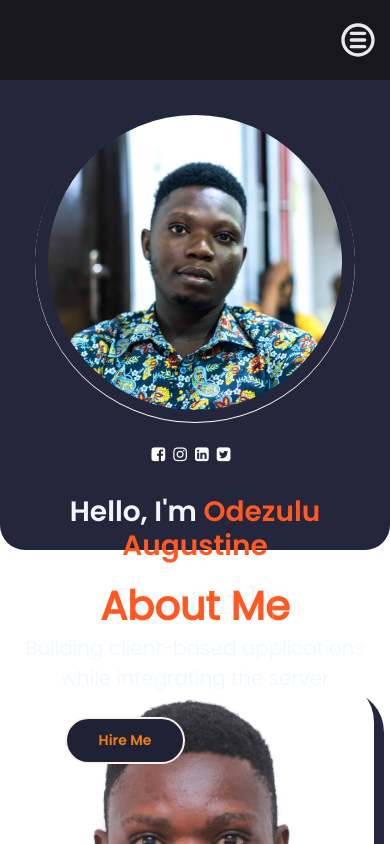
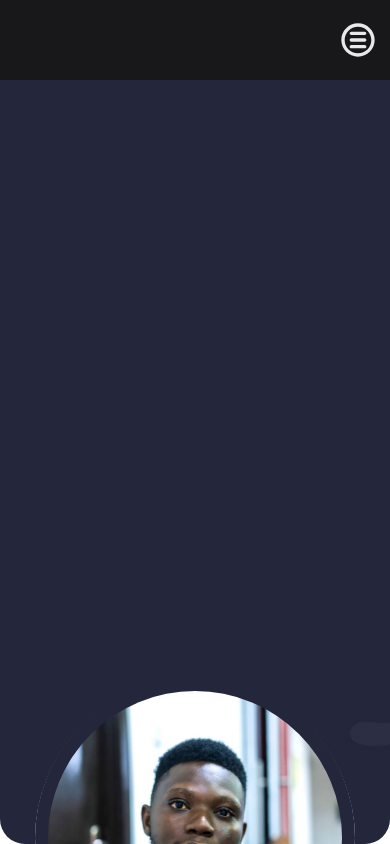
Before and after one commit to emitech-success/my_react_portfolio, a React (Create React App) app: page / in a window 390 px wide. Shown: the top 844 px of the page. Built offline with nearby package versions, Linux system fonts and the light colour scheme; a web font is replaced by a local one.

Commit message:
worked on the responsiveness of the profile component

```diff
--- a/src/index.css
+++ b/src/index.css
@@ -143,6 +143,6 @@
   text-align: center;
   font-size: 2.5rem;
   font-weight: 700;
-  margin: 2rem 0;
+  margin: 4rem 0 2rem 0;
   color: #FF5823;
 }
--- a/src/portfolioContainer/Home/Home.css
+++ b/src/portfolioContainer/Home/Home.css
@@ -8,3 +8,8 @@
   border-bottom-left-radius: 25px;
   border-bottom-right-radius: 25px;
 }
+@media screen and (max-width: 810px){
+  .home_container{
+    height: 100vh !important;
+  }
+}
--- a/src/portfolioContainer/Home/HomeFooter/HomeFooter.css
+++ b/src/portfolioContainer/Home/HomeFooter/HomeFooter.css
@@ -21,6 +21,11 @@
     align-items: flex-end;
   }
 }
+@media only  screen and (max-width:1110px) {
+  .homeFooter_parent img{
+    height: 103px;
+  }
+}
 @media only  screen and (max-width:767px) {
   .homeFooter_parent{
     display: none;
--- a/src/portfolioContainer/Home/Profile/Profile.css
+++ b/src/portfolioContainer/Home/Profile/Profile.css
@@ -114,6 +114,16 @@
 }
 
 @media screen and (max-width: 910px){
+  .profile_container{
+    display: flex;
+    align-items: center;
+    justify-content: center;
+    text-align: center;
+    height: 24%;
+    min-height: fit-content;
+    margin-top: 22%;
+
+  }
   .profile_picture{
     height: 320px;
     width: 320px;
@@ -130,7 +140,7 @@
     display: flex;
     border: red;
     flex-direction: column-reverse;
-    margin: 40px 0 0 0;
+    margin: 37rem 0 0 0;
   }
   .profile_options{
     display: flex;
@@ -139,6 +149,9 @@
   }
   .profile_details{
     margin: 25px 0 0;
+  }
+  .primary_text h1{
+    font-size: 20px;
   }
   .profile_options .highlighted_btn{
     margin: 0 !important;
```
